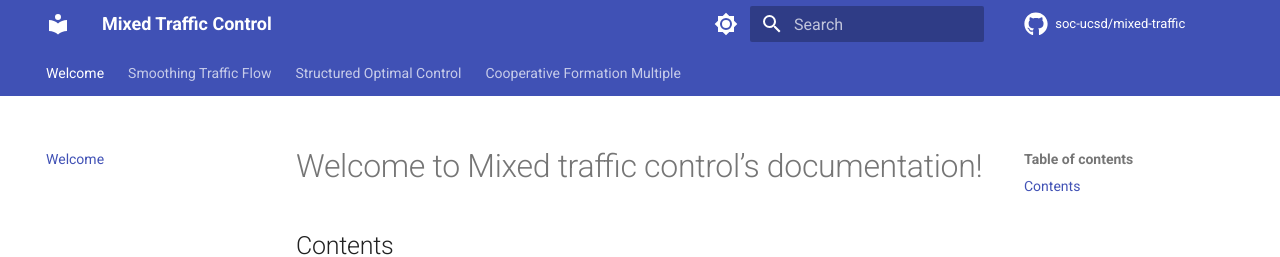
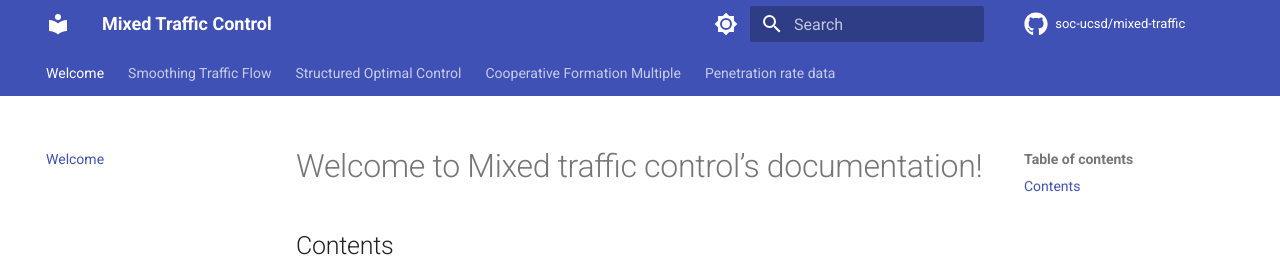
Before and after one commit to soc-ucsd/mixed-traffic, an MkDocs documentation site: the page built from docs/index.md, in a window 1280 px wide. Shown: the top 257 px of the page. Built offline with MkDocs 1.6.1 and Material for MkDocs 9.7.7, drawn with Linux system fonts in a browser that asks for light colours; comment, search, counter and statistics services are not loaded.

Commit message:
Update mkdocs.yml

```diff
--- a/mkdocs.yml
+++ b/mkdocs.yml
@@ -14,6 +14,7 @@ nav:
     - Smoothing Traffic Flow: smoothing_traffic_flow.md
     - Structured Optimal Control: structured_optimal_control.md
     - Cooperative Formation Multiple: cooperative_formation_multiple.md
+    - Penetration rate data: numerical_data.md
 
 markdown_extensions:
   - pymdownx.highlight:
```
